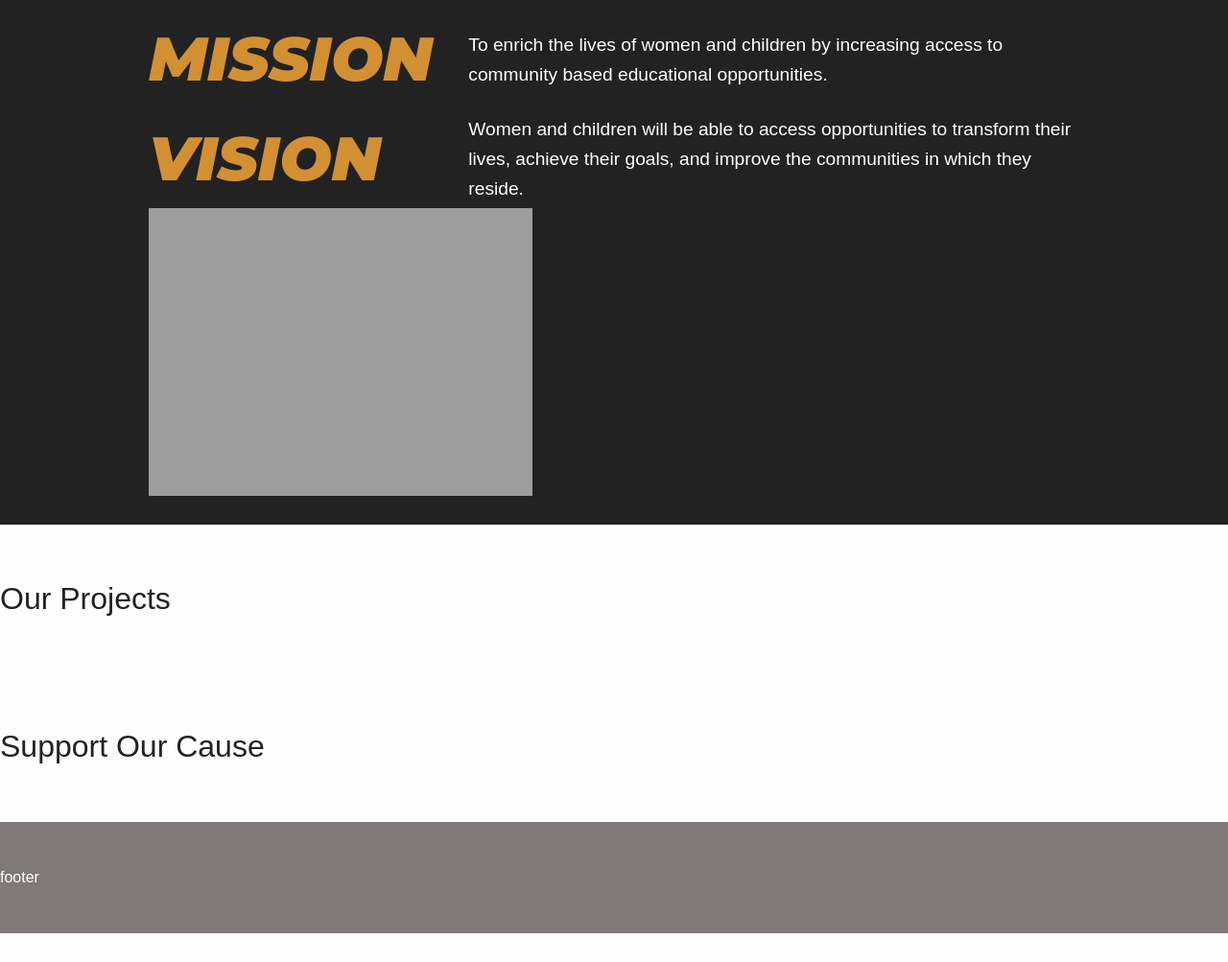
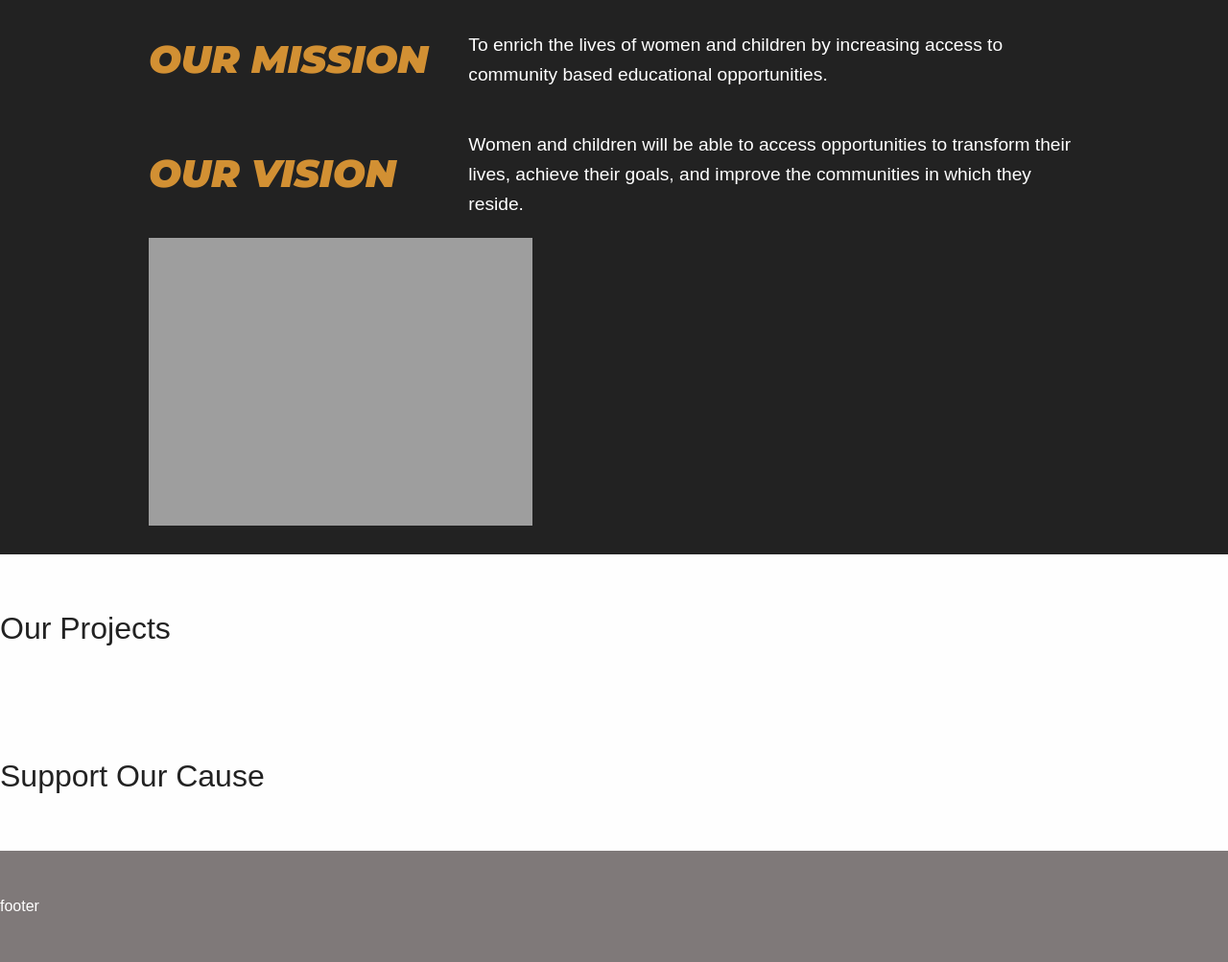
Before and after one commit to Kraftsman1/ssep, a Jekyll site: the page built from index.html, in a window 1280 px wide. Shown: the part 920-1923 px from the top of the page at 96% size. Built offline with Jekyll 4.4.1, drawn with Linux system fonts in a browser that asks for light colours; some web fonts are replaced; before the commit the page ends 1893 px from its top, so only the background shows below that.

Commit message:
update index styles

```diff
--- a/_sass/base.scss
+++ b/_sass/base.scss
@@ -1,11 +1,11 @@
 * { box-sizing: border-box; }
 
 .clearfix:after {
-   content: " ";
-   visibility: hidden;
-   display: block;
-   height: 0;
-   clear: both;
+  content: " ";
+  visibility: hidden;
+  display: block;
+  height: 0;
+  clear: both;
 }
 
 .transition { transition: all .4s ease; }
@@ -33,13 +33,32 @@
 .centered { text-align: center; }
 
 .padded {
+  $padding-lg: 40px;
+  $padding-m: 20px;
+  $padding-sm: 10px;
+
+  &--vertical {
+    &--lg {
+      padding-top: $padding-lg;
+      padding-bottom: $padding-lg;
+    }
+    &--m {
+      padding-top:  $padding-m;
+      padding-bottom:  $padding-m;
+    }
+    &--sm {
+      padding-top: $padding-sm;
+      padding-bottom: $padding-sm;
+    }
+  }
+
   &--lg {
-    padding: 40px;
+    padding: $padding-lg;
   }
   &--m {
-    padding: 10px;
+    padding:  $padding-m;
   }
   &--sm {
-    padding: 5px;
+    padding: $padding-sm;
   }
 }
--- a/_sass/components.scss
+++ b/_sass/components.scss
@@ -152,7 +152,7 @@ body {
         &__descriptor {
             color: $primary-color;
             font-family: $block-font;
-            font-size: 4rem;
+            font-size: 2.5rem;
             font-weight: bold;
             font-style: italic;
             text-transform: uppercase;
--- a/index.html
+++ b/index.html
@@ -13,15 +13,17 @@ layout: default
 
 <section class="page-section page-section--dark page-section--index-mission">
     <!-- <h1 class="page-section__title">Who We Are</h1> -->
-    <div class="row description description--emphatic">
+    <div class="row description description--emphatic padded padded--vertical--m">
         <div class="small-12 large-4 columns">
-            <div class="description description--emphatic__descriptor">Mission</div>
+            <div class="description description--emphatic__descriptor">Our Mission</div>
         </div>
         <div class="small-12 large-8 columns">
             <div class="description description--emphatic__description">To enrich the lives of women and children by increasing access to community based educational opportunities.</div>
         </div>
+    </div>
+    <div class="row description description--emphatic padded padded--vertical--m">
         <div class="small-12 large-4 columns">
-            <div class="description description--emphatic__descriptor">Vision</div>
+            <div class="description description--emphatic__descriptor">Our Vision</div>
         </div>
         <div class="small-12 large-8 columns">
             <div class="description description--emphatic__description">Women and children will be able to access opportunities to transform their lives, achieve their goals, and improve the communities in which they reside.</div>
```
